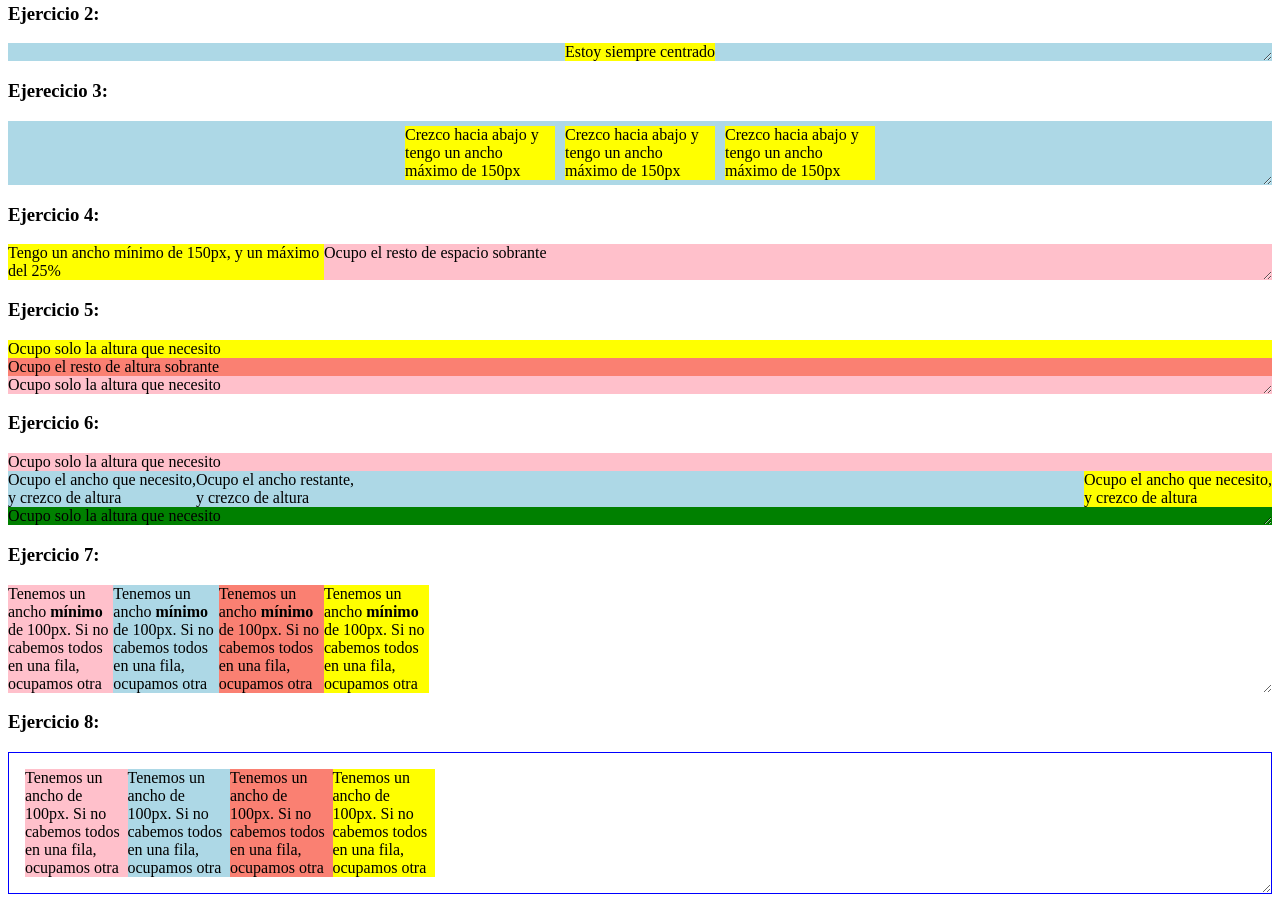
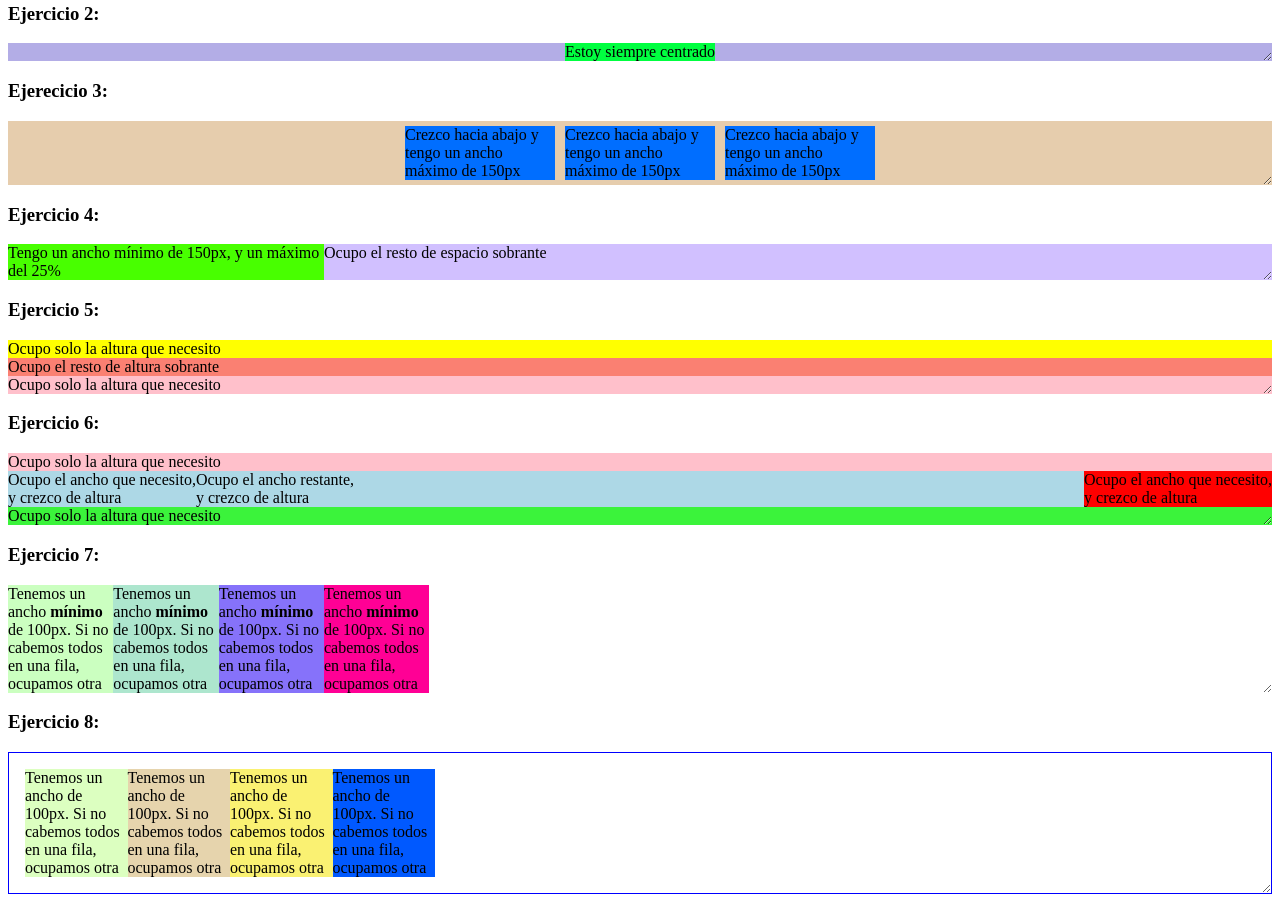
Before and after one commit to Jsan43/HTML-Layout, a plain HTML site: page index.html in a window 1280 px wide. Shown: the part 499-1401 px from the top of the page. Drawn offline with Linux system fonts and the light colour scheme.

Commit message:
Update index.html

```diff
--- a/index.html
+++ b/index.html
@@ -18,19 +18,19 @@
             justify-content: center;
             align-items: center;
             height: 200px;
-            background-color: gray;
+            background-color: rgb(128, 128, 128);
         }
 
         .ejercicio2 {
             resize: both;
             overflow: auto;
             display: grid;
-            background-color: lightblue;
+            background-color: rgb(179, 173, 230);
             place-items: center;
         }
 
         .ejercicio2 div {
-            background-color: yellow;
+            background-color: rgb(0, 255, 64);
         }
 
         .ejerecicio3 {
@@ -38,14 +38,14 @@
             overflow: auto;
             display: flex;
             flex-wrap: wrap;
-            background-color: lightblue;
+            background-color: rgb(230, 205, 173);
             justify-content: center;
         }
 
         .ejerecicio3 div {
             flex: 0 1 150px;
             margin: 5px;
-            background-color: yellow;
+            background-color: rgb(0, 110, 255);
         }
 
         .ejerecicio4 {
@@ -53,15 +53,15 @@
             overflow: auto;
             display: grid;
             grid-template-columns: minmax(150px, 25%) 1fr;
-            background-color: lightblue;
+            background-color: rgb(190, 173, 230);
         }
 
         .ejerecicio4-1 {
-            background-color: yellow;
+            background-color: rgb(72, 255, 0);
         }
 
         .ejerecicio4-2 {
-            background-color: pink;
+            background-color: rgb(209, 192, 255);
         }
 
         .ejerecicio5 {
@@ -99,19 +99,19 @@
         }
 
         .ejercicio6-2 {
-            background-color: blue;
+            background-color: rgb(255, 251, 0);
         }
 
         .ejercicicio6-3 {
-            background-color: salmon;
+            background-color: rgb(114, 200, 250);
         }
 
         .ejerecicio6-4 {
-            background-color: yellow;
+            background-color: rgb(255, 0, 0);
         }
 
         .ejerecicio6-5 {
-            background-color: green;
+            background-color: rgb(59, 243, 59);
             grid-column: 1 / 4;
         }
 
@@ -123,19 +123,19 @@
         }
 
         .ejerecicio7-1 {
-            background-color: pink;
+            background-color: rgb(203, 255, 192);
         }
 
         .ejerecicio7-2 {
-            background-color: lightblue;
+            background-color: rgb(173, 230, 206);
         }
 
         .ejerecicio7-3 {
-            background-color: salmon;
+            background-color: rgb(134, 114, 250);
         }
 
         .ejerecicio7-4 {
-            background-color: yellow;
+            background-color: rgb(255, 0, 149);
         }
 
         .ejerecicio8 {
@@ -148,19 +148,19 @@
         }
 
         .ejerecicio8-1 {
-            background-color: pink;
+            background-color: rgb(220, 255, 192);
         }
 
         .ejercicio8-2 {
-            background-color: lightblue;
+            background-color: rgb(230, 212, 173);
         }
 
         .ejerecicio8-3 {
-            background-color: salmon;
+            background-color: rgb(250, 241, 114);
         }
 
         .ejerecicio8-4 {
-            background-color: yellow;
+            background-color: rgb(0, 89, 255);
         }
     </style>
 </head>
```
